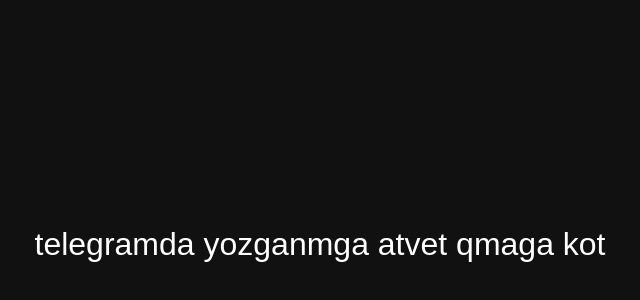
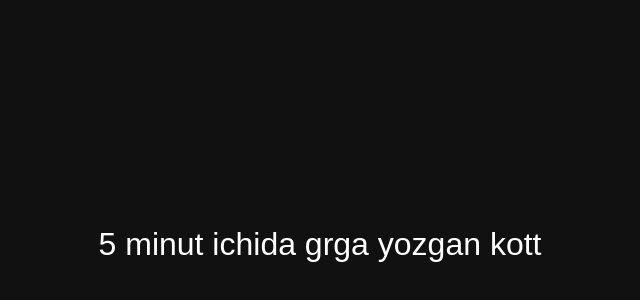
Before and after one commit to specter06/reply, a plain HTML site: page index.html in a window 1280 px wide. Shown: the part 164-464 px from the top of the page, without its empty margins (320-960 px from the left). Drawn offline with Linux system fonts and the light colour scheme.

Commit message:
Update index.html

```diff
--- a/index.html
+++ b/index.html
@@ -18,6 +18,6 @@
   </style>
 </head>
 <body>
-telegramda yozganmga atvet qmaga kot
+5 minut ichida grga yozgan kott
 </body>
 </html>
```
